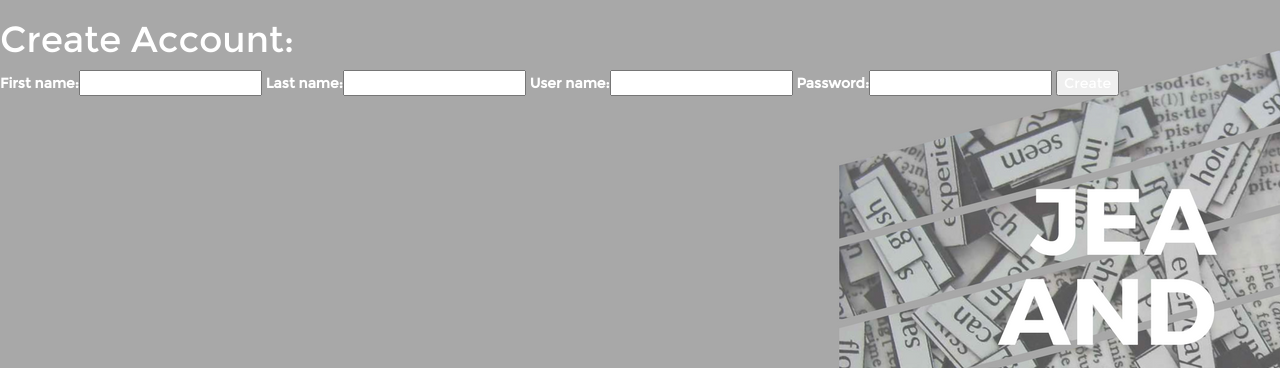
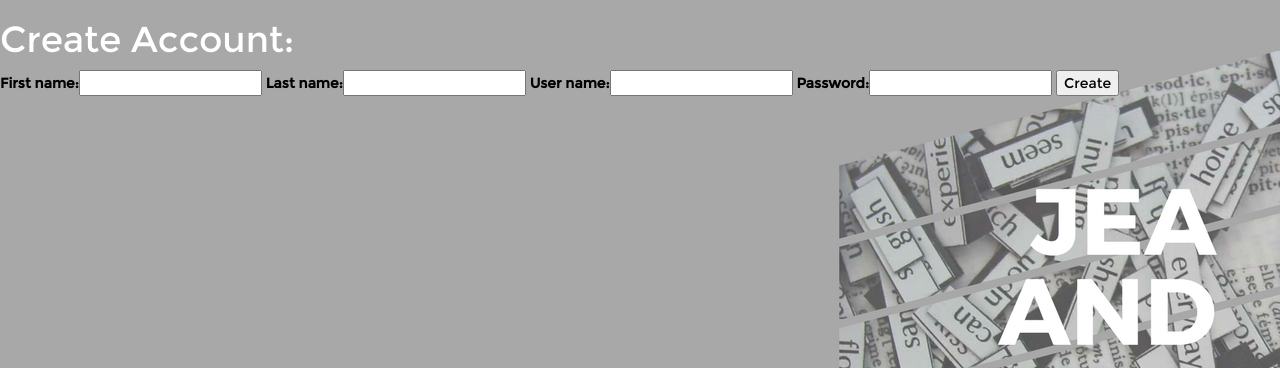
Before and after one commit to ekopf516/CS4501, a Django app: page /create_user/ in a window 1280 px wide. Shown: the part 52-420 px from the top of the page. Run offline with Django 3.2, Linux system fonts and the light colour scheme; some libraries are stand-ins or nearby versions.

Commit message:
Modified font color

```diff
--- a/web/static/style.css
+++ b/web/static/style.css
@@ -15,7 +15,7 @@ h1 {
 }
 div {
     font-family: Montserrat;
-    color: white;
+    color: black;
 }
 p {
     font-family: Montserrat;
@@ -23,7 +23,7 @@ p {
 }
 a{
     font-family: Montserrat;
-    color: white;
+    color: black;
 }
 
 @font-face {
```
